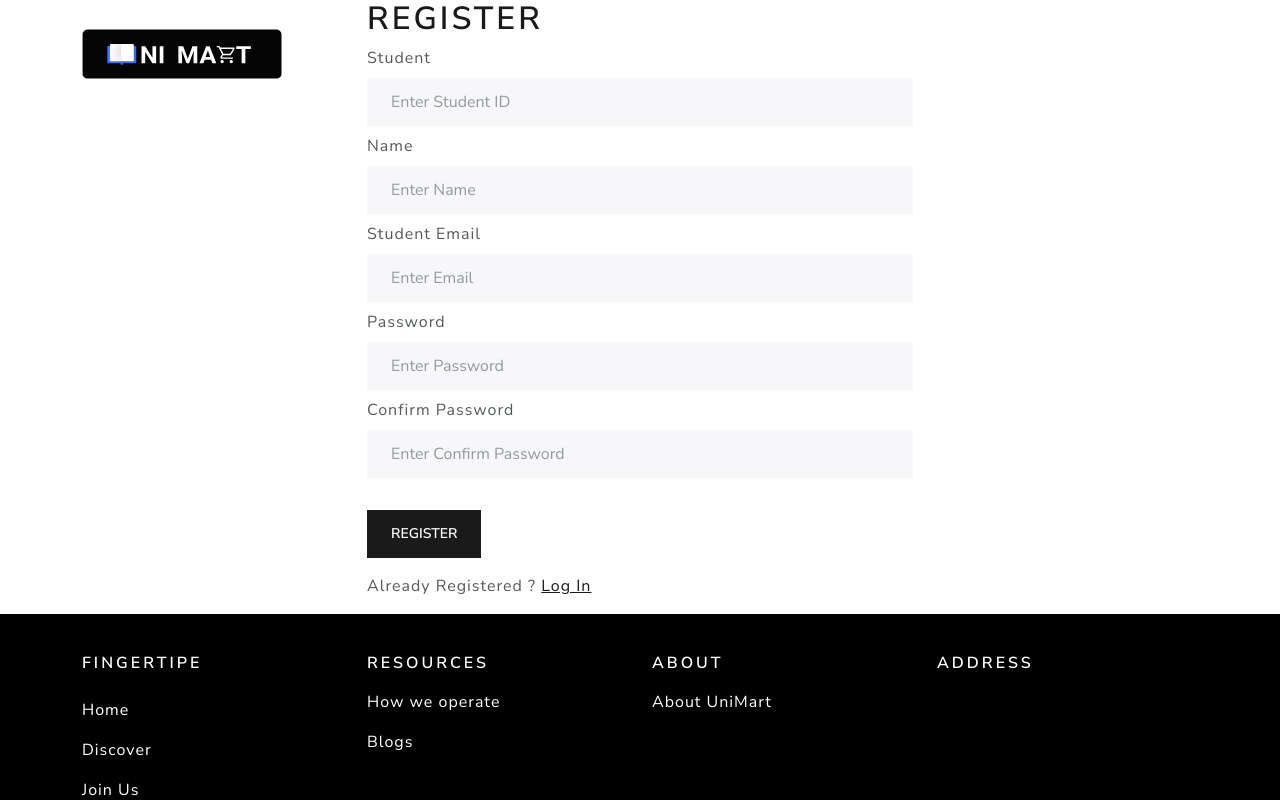
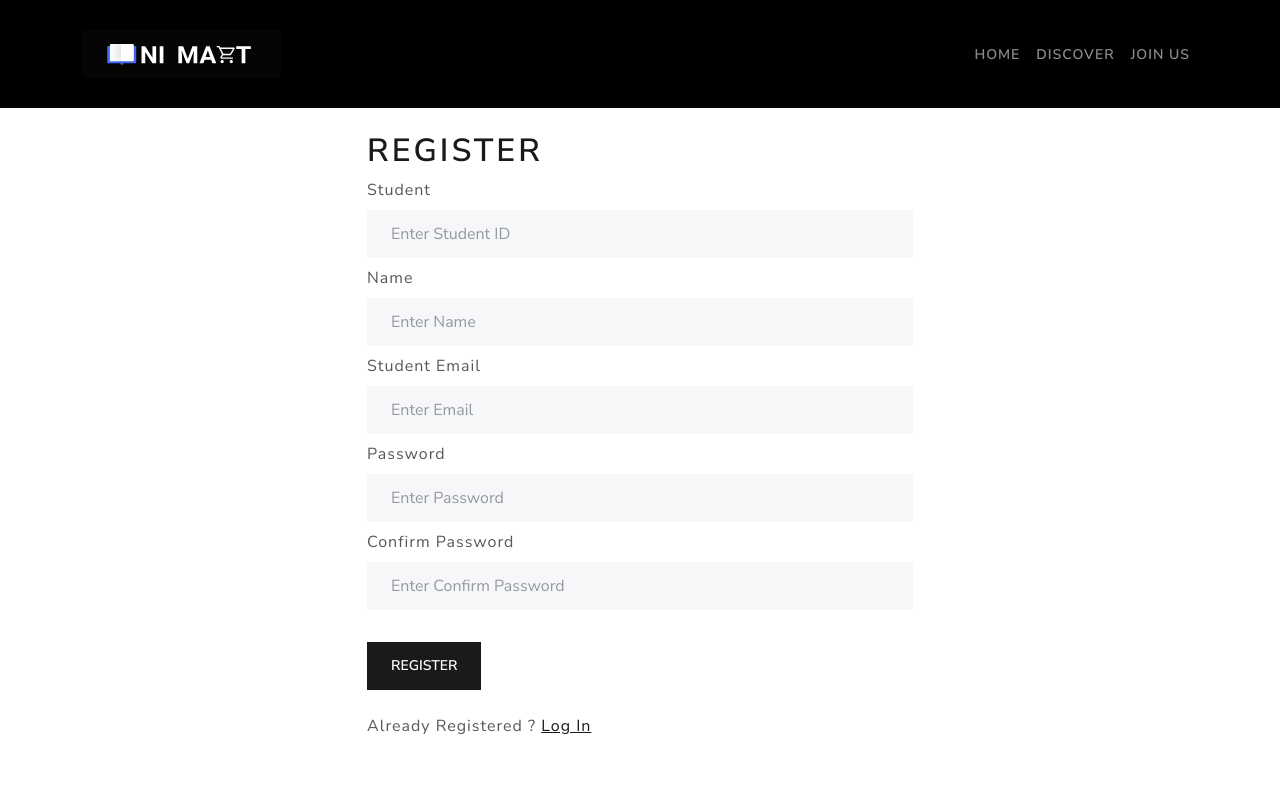
Before and after one commit to uni-mart/unimart-ui, a React (Vite) app: page /signUp in a window 1280 px wide. Shown: the top 800 px of the page. Built offline with nearby package versions, Linux system fonts and the light colour scheme.

Commit message:
fix(): UI fixes for sprint 1

```diff
--- a/src/Pages/LandingPage.jsx
+++ b/src/Pages/LandingPage.jsx
@@ -1,4 +1,4 @@
-import React from 'react'
+import { useState, useEffect } from 'react'
 import { Button } from 'react-bootstrap'
 
 const LandingPage = () => {
--- a/src/Pages/LoginPage.jsx
+++ b/src/Pages/LoginPage.jsx
@@ -47,14 +47,13 @@ const LoginPage = () => {
                     </Button>
                 </Form.Group>
             </Form>
-            <Row className='py-3' >
+            <Row className='py-4 mb-4'>
                 <Col>
                     New Customer ? <Link
                         to='/signUp'>
                         Sign Up
                     </Link>
                 </Col>
-
             </Row>
         </FormContainer>
     )
--- a/src/Pages/SignUpPage.jsx
+++ b/src/Pages/SignUpPage.jsx
@@ -94,7 +94,7 @@ const SignUpPage = () => {
                 </Button>
 
             </Form>
-            <Row className='py-3' >
+            <Row className='py-4 mb-4' >
                 <Col>
                     Already Registered ? <Link
                         to='/login'>
--- a/src/components/FormContainer.jsx
+++ b/src/components/FormContainer.jsx
@@ -1,15 +1,14 @@
 import React from 'react'
 import { Container, Row, Col } from 'react-bootstrap'
 
-const FormContainer = ({children}) => {
+const FormContainer = ({ children }) => {
   return (
-    <Container>
-        <Row className='justify-content-md-center'>
-            <Col xs={12} md={6}>
-                {children}
-            </Col>
-
-        </Row>
+    <Container className='my-4'>
+      <Row className='justify-content-md-center'>
+        <Col xs={12} md={6}>
+          {children}
+        </Col>
+      </Row>
     </Container>
   )
 }
--- a/src/components/Header.jsx
+++ b/src/components/Header.jsx
@@ -1,12 +1,46 @@
-import React from 'react'
+import { useEffect, useState } from 'react'
 import { Container, Navbar, Nav, NavDropdown } from 'react-bootstrap'
 import { LinkContainer } from 'react-router-bootstrap'
+import { useLocation } from 'react-router-dom'
 // import { ReactComponent as Logo } from "assets/brand-logo.svg";
 
 const Header = () => {
+  const urlLocation = useLocation();
+  const [isOnHome, setIsOnHome] = useState(true);
+
+  const [animateNavFlag, setAnimateAnimateFlag] = useState(false);
+
+  const animateNavbar = () => {
+    // console.log('Window Scroll Y: ', window.scrollY);
+    if (window.scrollY >= 70) {
+      setAnimateAnimateFlag(true);
+    } else {
+      setAnimateAnimateFlag(false);
+    }
+  }
+
+  useEffect(() => {
+    if (urlLocation.pathname === "/") {
+      setIsOnHome(true);
+      window.addEventListener('scroll', animateNavbar)
+    } else {
+      setIsOnHome(false);
+    }
+
+    return () => {
+      window.removeEventListener('scroll', animateNavbar)
+    }
+  }, [urlLocation])
+
   return (
-    <header className='position-absolute top-0 w-100' style={{ zIndex: 100 }}>
-      <Navbar bg="transparent" variant='dark' expand="lg" collapseOnSelect>
+    <header className={
+      `
+        custom-header
+        ${isOnHome ? 'position-fixed top-0 w-100' : 'position-relative top-0 w-100 bg-black'}
+        ${animateNavFlag ? 'animated-nav' : ''}
+      `
+    } style={{ zIndex: 100 }}>
+      <Navbar variant='dark' expand="lg" collapseOnSelect>
         <Container>
           <LinkContainer to='/'>
             <Navbar.Brand >
@@ -38,9 +72,7 @@ const Header = () => {
           </Navbar.Collapse>
         </Container>
       </Navbar>
-
     </header>
-
   )
 }
 
--- a/src/index.css
+++ b/src/index.css
@@ -13,3 +13,11 @@ main{
     height: 100;
     background-color: rgb(0, 0, 0);
 }
+.custom-header {
+    transition: 0.3s ease-in-out;
+}
+.custom-header.animated-nav {
+    background-color: rgba(0,0,0,0.8);
+    transform: scaleY(0.95);
+    transform-origin: top;
+}
```
